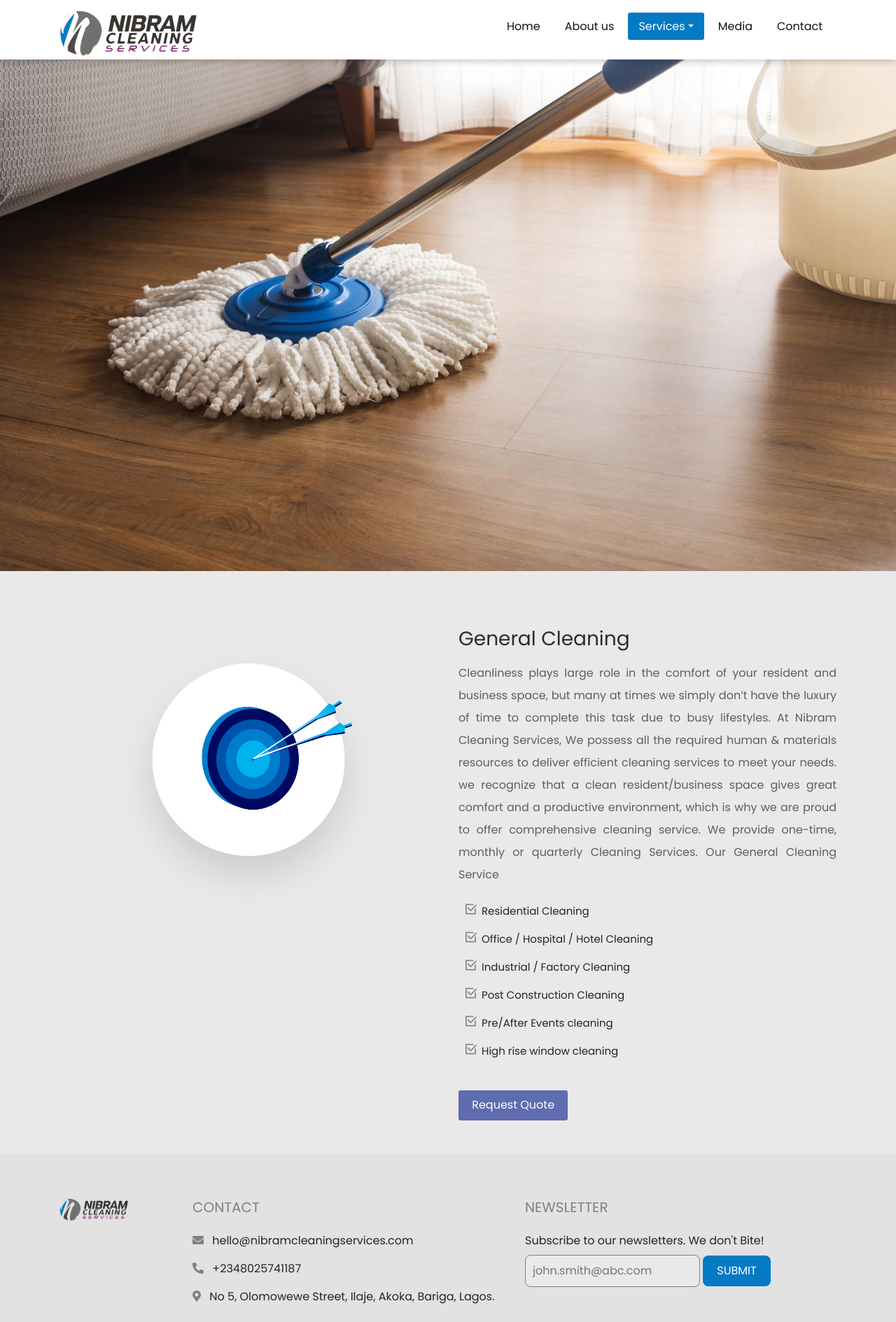
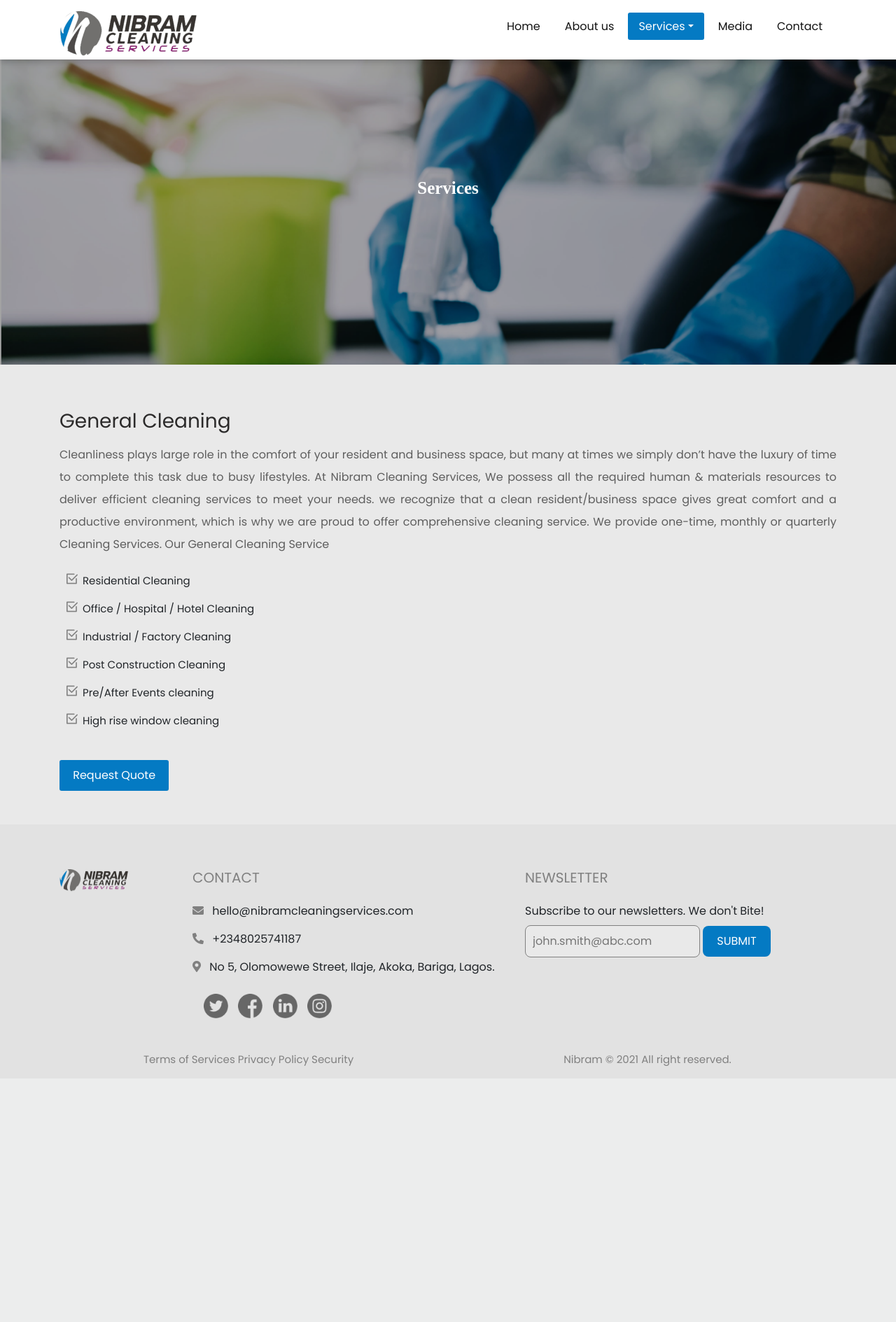
Before and after one commit to iamdokun/nibram.com, a PHP site: page /genclean.html in a window 1280 px wide. Shown: the top 1889 px of the page at 70% size. After the commit the page ends 1523 px from the top, so only its background shows below. Run offline with PHP 8.4, Linux system fonts and the light colour scheme.

Commit message:
LEATEST UPDATE

```diff
--- a/CSS/footer.css
+++ b/CSS/footer.css
@@ -62,12 +62,12 @@
 
 
 
-@media (max-width: 500px) {
+@media (max-width: 400px) {
 
 
     /* Footer */
     footer {
-        padding-left: 10px;
+        padding-left: 8px;
     }
     .footer-contact {
         margin-top: 4rem;
--- a/CSS/navbar.css
+++ b/CSS/navbar.css
@@ -51,7 +51,7 @@
 }
 @keyframes dropdown {
     from{top: 10%}
-    to{top:60%}
+    to{top:70%}
 }
 .sub-menu {
     /* border: 1px solid red; */
@@ -155,3 +155,11 @@
         display: block;
     }
 }
+@media(max-width:450px){
+    .mobile-logo {
+        width: 160px;
+    }
+    .mobile-logo img {
+        width: 100%;
+    }
+}
--- a/CSS/services.css
+++ b/CSS/services.css
@@ -9,15 +9,26 @@
 .banner img {
     width: 100%;
     /* height: 550px; */
+    margin-top: 85px;
 }
-
+.banner-text {
+    /* border: 1px solid red; */
+    position: absolute;
+    top: 280px;
+    width: 100%;
+    text-align: center;
+    color: #fff;
+    font-family: SF UI Display;
+    font-size: 38px;
+    font-weight: bold;
+}
 
 
 
 /* Vision & Mission */
 .vision-wrap {
     background-color: #e9e9e9;
-    padding-top: 5rem;
+    padding-top: 4rem;
     padding-bottom: 3rem;
 }
 .services-wrap {
@@ -63,7 +74,7 @@
     padding: .6rem 1.2rem;
     border: none;
     border-radius: 3px;
-    background-color: #5f6caf;
+    background-color: #047AC3;
     color: #fff;
     margin-top: 20px;
 }
@@ -100,6 +111,48 @@
     .core-img {
         width: 45%;
     }
-
+    .banner img {
+        margin-top: 67px;
+    }
+    .banner-text {
+        top: 115px;
+    }
+    .banner-text {
+        font-size: 17px;
+    }
 
 }
+@media (min-width: 768px) {
+    .banner img {
+        margin-top: 80px;
+    }
+    .banner-text {
+        top: 190px;
+    }
+    .banner-text {
+        font-size: 25px;
+    }
+}
+@media (min-width: 1024px) {
+    .banner-text {
+        top: 230px;
+    }
+}
+@media (min-width: 1200px) {
+    .banner-text {
+        top: 250px;
+    }
+}
+@media (min-width: 1300px) {
+    .banner-text {
+
+        position: absolute;
+        top: 280px;
+        width: 100%;
+        text-align: center;
+        color: #fff;
+        font-family: SF UI Display;
+        font-size: 38px;
+        font-weight: bold;
+    }
+}
--- a/genclean.html
+++ b/genclean.html
@@ -22,7 +22,7 @@
                     <li class="nav-item"><a href="aboutus.html">About us</a></li>
                     <li class="nav-item active"><a class="dropdown-toggle" href="#" id="mobile-dropdown">Services</a>
                         <div class="mobile-sub-menu">
-                            <a class="dropdown-item" href="#">Janitorial Services</a>
+                            <a class="dropdown-item" href="janitor.html">Janitorial Services</a>
                             <a class="dropdown-item" href="genclean.html">General Cleaning</a>
                             <a class="dropdown-item" href="funmigation.html">Fumigation Services</a>
                             <a class="dropdown-item" href="wastemgt.html">Waste Management </a>
@@ -46,10 +46,10 @@
                     <ul>
                         <li class="nav-item"><a href="index.html" class="active">Home</a></li>
                         <li class="nav-item"><a href="aboutus.html">About us</a></li>
-                        <li class="nav-item active nav-drop"><a class="dropdown-toggle" href="#" id="desktop-dropdown">Services</a>
+                        <li class="nav-item active nav-drop"><a class="dropdown-toggle" id="desktop-dropdown">Services</a>
                             <div class="sub-menu-wrap">
                                 <div class="sub-menu" id="desktop-dropdown-wrap">
-                                    <a class="dropdown-item" href="#">Janitorial Services</a>
+                                    <a class="dropdown-item" href="janitor.html">Janitorial Services</a>
                                     <a class="dropdown-item" href="genclean.html">General Cleaning</a>
                                     <a class="dropdown-item" href="funmigation.html">Fumigation Services</a>
                                     <a class="dropdown-item" href="wastemgt.html">Waste Management </a>
@@ -70,10 +70,10 @@
         <!-- Banner -->
         <section class="banner-wrap">
             <div class="banner">
-                <img src="/Images/banner.jpg" alt="">
                 <div class="banner-text">
-
+                    Services
                 </div>
+                <img src="/Images/about-us-banner.png" alt="">
             </div>
         </section>
         <!-- Vision & Mission -->
@@ -81,10 +81,10 @@
             <div class="container">
                 <div class="row">
                     <div class="w-100"></div>
-                    <div class="col-md" id="oo">
-                        <div class="vision-img"><img src="/Images/mission.png" alt=""></div>
-                    </div>
-                    <div class="col-md align-self-center" id="pp">
+                    <!-- <div class="col-md align-self-center" id="oo">
+                        <div class="vision-img"><img src="/Images/services-genClean.png" alt=""></div>
+                    </div> -->
+                    <div class="col-md " id="pp">
                         <div class="services-wrap">
                             <h3>General Cleaning</h3>
                             <p class="text-justify">Cleanliness plays large role in the comfort of your resident and business space, but many at times
```
Also changed, not shown: CSS/aboutus.css (+6 -5 lines), CSS/contact.css (+64 -2 lines), CSS/style.css (+5 -5 lines), aboutus.html (+16 -6 lines), contact.html (+15 -7 lines), funmigation.html (+7 -7 lines), janitor.html (+5 -5 lines), laundry.html (+6 -6 lines), relocation.html (+7 -7 lines), wastemgt.html (+6 -6 lines), Images/contact us banner.png (added), Images/service-fumigate.png (added), Images/services-genClean.png (added), Images/services-waste.png (added).
